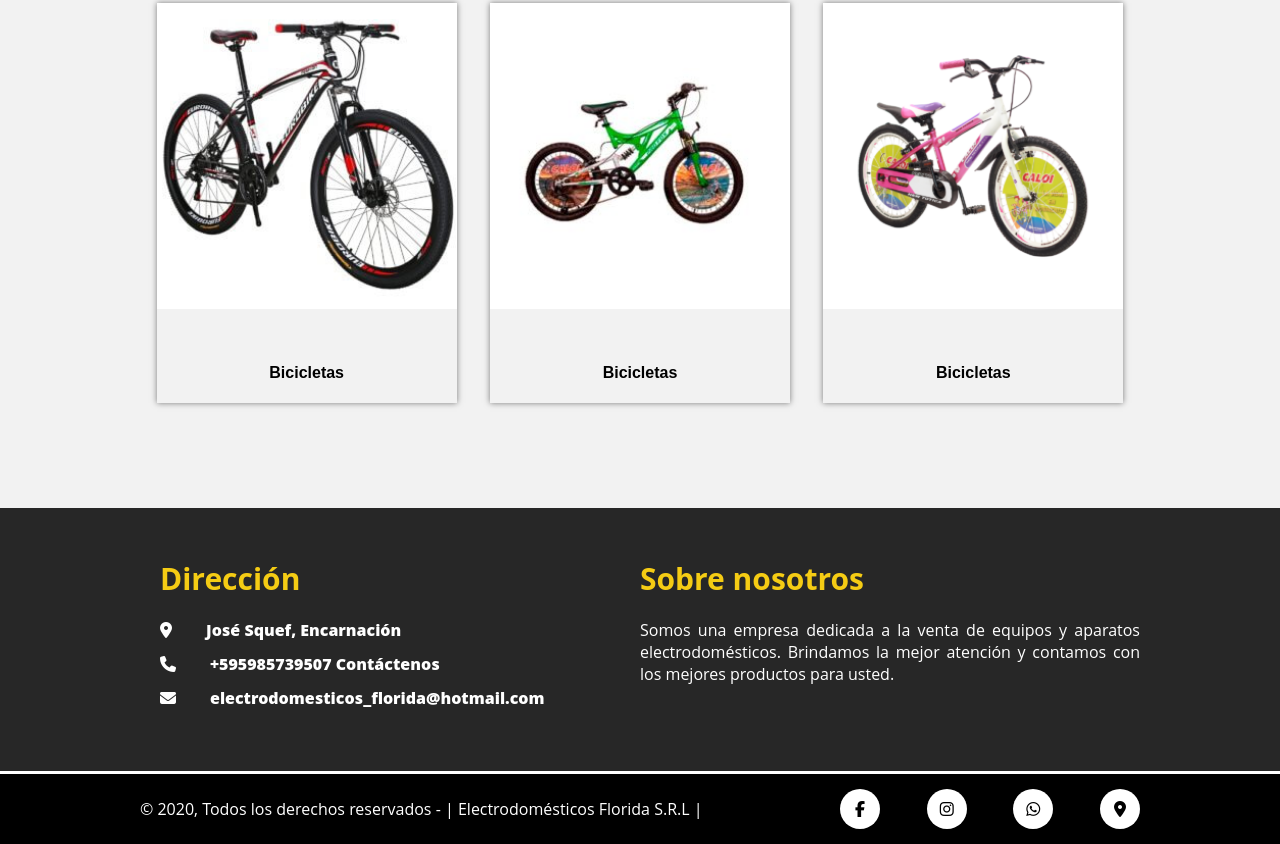
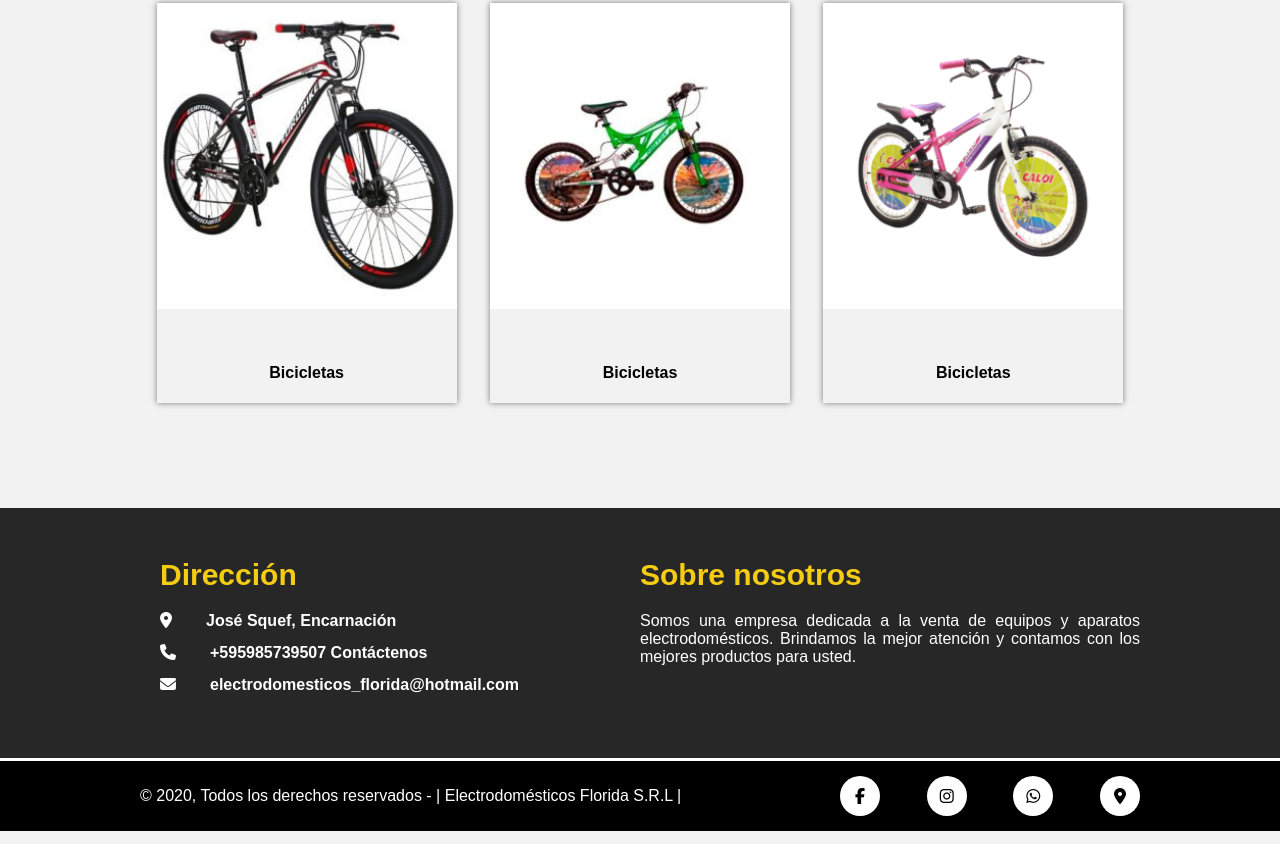
Before and after one commit to Axel1799/Electrodomesticos-florida, a plain HTML site: page index.html in a window 1280 px wide. Shown: the part 7049-7893 px from the top of the page. Drawn offline with Linux system fonts and the light colour scheme; files whose address does not match are found by name.

Commit message:
actualizado 18/04/2020

```diff
--- a/css/estilos.css
+++ b/css/estilos.css
@@ -420,7 +420,7 @@ footer p{
 
 footer {
 	width: 100%;
-	font-family: 'open sans';
+	font-family: sans-serif;
 }
 
 .footer-container {
@@ -477,7 +477,7 @@ footer {
 	display: inline-block;
 	margin-left: 30px;
 	margin-bottom: 15px;
-  font-family: 'open sans';
+  font-family: sans-serif;
 }
 
 .footer-copy-redes {
```
